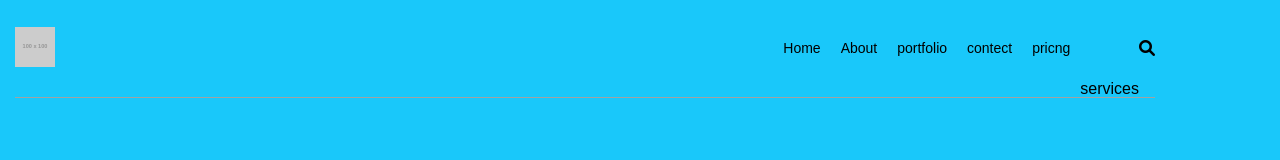
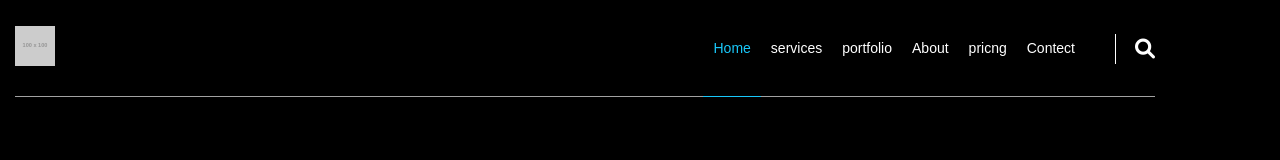
Before and after one commit to ahmed-coding/template-2, a plain HTML site: page index.html in a window 1280 px wide. Drawn offline with Linux system fonts and the light colour scheme; placeholder pictures from the web are drawn by us.

Commit message:
stop in eps 4 in 5:13

```diff
--- a/css/style.css
+++ b/css/style.css
@@ -20,7 +20,7 @@ html {
 
 body {
     font-family: 'Work Sans', sans-serif;
-    background-color: var(--main-color);
+    background-color: black
 }
 
 ul {
@@ -64,6 +64,7 @@ header .container {
     justify-content: space-between;
     align-items: center;
     position: relative;
+    min-height: 97px;
 }
 
 header .container::after {
@@ -87,20 +88,69 @@ header nav {
     justify-content: flex-end;
 }
 
+header nav .toggle-menu {
+    color: white;
+    font-size: 22px;
+
+}
+
+@media (min-width: 768px) {
+    header nav .toggle-menu {
+        display: none;
+    }
+}
+
 header nav ul {
     display: flex;
 }
 
+@media (max-width: 767px) {
+    header nav ul {
+        display: none;
+    }
+
+    header nav .toggle-menu:hover+ul {
+        display: flex;
+    }
+}
+
+
 header nav ul li a {
     padding: 40px 10px;
     display: block;
-    color: black;
+    color: white;
     text-decoration: none;
     font-size: 14px;
     transition: 0.3s;
-
+    position: relative;
+    z-index: 2;
 
 }
+
+header nav ul li a.active,
+header nav ul li a:hover {
+    color: var(--main-color);
+    border-bottom: 1px solid var(--main-color);
+
+}
+
+header nav .form {
+    width: 40px;
+    height: 30px;
+    position: relative;
+    margin-left: 30px;
+    border-left: 1px solid white;
+}
+
+header nav .form i {
+    color: white;
+    position: absolute;
+    font-size: 20px;
+    top: 50%;
+    transform: translateY(-50%);
+    right: 0;
+}
+
 
 /* end header  */
 /* start landing */
--- a/index.html
+++ b/index.html
@@ -24,15 +24,16 @@
                 <img src="https://via.placeholder.com/100" alt="" class="images">
             </a>
             <nav>
+                <i class="fas fa-bars toggle-menu"></i>
                 <ul>
                     <li><a class="active" href="#">Home</a></li>
+                    <li><a href="#">services</a></li>
+                    <li><a href="#">portfolio</a></li>
                     <li><a href="#">About</a></li>
-                    <li><a href="#">portfolio</a></li>
-                    <li><a href="#">contect</a></li>
                     <li><a href="#">pricng</a></li>
-                    <li><a href="#"></a>services</a></li>
+                    <li><a href="#">Contect</a></li>
                 </ul>
-                <div class="frome">
+                <div class="form">
                     <i class="fas fa-search"></i>
 
 
```
